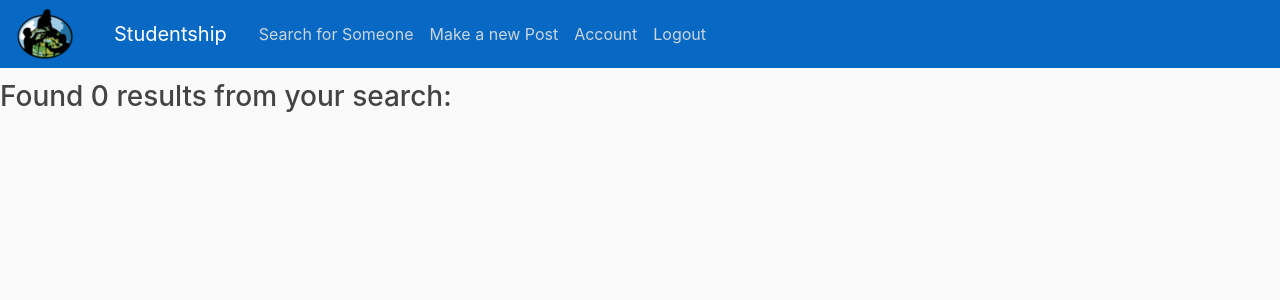
After one commit to karimmango/fullstack, a Flask app: page /search_results/1 in a window 1280 px wide. The commit adds this page. Shown: the top 300 px of the page. Run offline with Flask 2, Linux system fonts and the light colour scheme; the visitor is signed in with stand-in values (Sample User, id 1); data comes from the database, SQL or seed files in the repository; some libraries are stand-ins or nearby versions.

Commit message:
added update/delete feature for posts, added a search function, filtered posts on homepage based on who the user follows(pagination).

```diff
--- a/blog/forms.py
+++ b/blog/forms.py
@@ -61,3 +61,7 @@ class PostForm(FlaskForm):
     title = StringField('Title', validators=[DataRequired()])
     content = TextAreaField('Content', validators=[DataRequired()])
     submit = SubmitField('Post')
+
+class SearchForm(FlaskForm):
+    search = StringField('Search for someone..', validators=[DataRequired()])
+    submit = SubmitField('Search')
--- a/blog/routes.py
+++ b/blog/routes.py
@@ -7,12 +7,16 @@ from blog import app, bcrypt, db
 from blog.helpers import salting
 
 from flask_login import login_user, current_user, logout_user, login_required
-from blog.forms import RegForm, LoginForm, UpdateAccountForm, PostForm
-
-@app.route('/')
-@app.route('/home')
-def index():
-    posts= Post.query.all()
+from blog.forms import RegForm, LoginForm, UpdateAccountForm, PostForm, SearchForm
+POSTS_PER_PAGE=5
+@app.route('/', methods=['GET', 'POST'])
+@app.route('/home', methods=['GET', 'POST'])
+@app.route('/index/<int:page>', methods=['GET', 'POST'])
+def index(page=1):
+    if current_user.is_authenticated != True:
+        return redirect(url_for('login'))
+    #posts= Post.query.all()
+    posts= current_user.followed_posts().paginate(page, POSTS_PER_PAGE, False)
     return render_template('home.html', posts=posts)
 
 @app.route('/signup', methods=['GET', 'POST'])
@@ -88,9 +92,11 @@ def account():
                            profile_pic=profile_pic, form=form)
 
 @app.route('/account/<username>', methods=['GET'])
-def profile(username):
+@app.route('/account/<username>/<int:page>', methods=['GET'])
+def profile(username, page=1):
     user = User.query.filter_by(username=username).first()
-    return render_template('user.html', user=user)
+    posts= Post.query.filter_by(user_id=user.id).paginate(page,3,False)
+    return render_template('user.html', user=user, posts=posts)
 
 @app.route('/post/new', methods=['GET', 'POST'])
 @login_required
@@ -107,6 +113,36 @@ def make_post():
 def post(post_id):
     post= Post.query.get_or_404(post_id)
     return render_template('posts.html', title=post.title, post=post)
+
+@app.route('/post/<int:post_id>/update', methods=['GET', 'POST'])
+def update_post(post_id):
+
+    post= Post.query.get_or_404(post_id)
+    if post.author != current_user:
+        abort(403)
+    form= PostForm()
+    if form.validate_on_submit():
+        post.title = form.title.data
+        post.content = form.content.data
+        db.session.commit()
+        flash('Your post has been updated!', 'success')
+        return redirect(url_for('post', post_id=post.id))
+    elif request.method == 'GET':
+        form.title.data = post.title
+        form.content.data = post.content
+    return render_template('make_post.html', title='Update Post',
+                           form=form, legend='Update Post')
+
+@app.route("/post/<int:post_id>/delete", methods=['GET','POST'])
+@login_required
+def delete_post(post_id):
+    post = Post.query.get_or_404(post_id)
+    if post.author != current_user:
+        abort(403)
+    db.session.delete(post)
+    db.session.commit()
+    flash('Your post has been deleted!', 'success')
+    return redirect(url_for('index'))
 
 @app.route('/follow/<username>')
 @login_required
@@ -145,3 +181,18 @@ def unfollow(username):
     db.session.commit()
     flash('You have stopped following ' + username + '.')
     return redirect(url_for('user', username=username))
+
+
+@app.route('/search', methods=['GET', 'POST'])
+@login_required
+def search():
+    form = SearchForm()
+    if form.validate_on_submit():
+        return redirect((url_for('search_results', query=form.search.data)))
+    return render_template('search.html', form=form)
+
+@app.route('/search_results/<query>')
+@login_required
+def search_results(query):
+  results = User.query.filter_by(username=query).all()
+  return render_template('search_results.html', query=query, results=results)
--- a/blog/static/main.css
+++ b/blog/static/main.css
@@ -9,7 +9,7 @@ body {
   }
 
   .bg-steel {
-    background-color: #3a1b8f;
+    background-color: #0869c4;
   }
 
   .site-header .navbar-nav .nav-link {
--- a/blog/templates/base.html
+++ b/blog/templates/base.html
@@ -19,6 +19,7 @@
 <body>
     <header class="site-header">
       <nav class="navbar navbar-expand-md navbar-dark bg-steel fixed-top">
+        <img src="/static/logo.png" alt="logo" />
         <div class="container">
           <a class="navbar-brand mr-4" href="/">Studentship</a>
           <button class="navbar-toggler" type="button" data-toggle="collapse" data-target="#navbarToggle" aria-controls="navbarToggle" aria-expanded="false" aria-label="Toggle navigation">
@@ -29,9 +30,11 @@
             <!-- Navbar Right Side -->
             <div class="navbar-nav">
               {% if current_user.is_authenticated %}
+                <a class="nav-item nav-link" href="{{ url_for('search') }}">Search for Someone</a>
                 <a class="nav-item nav-link" href="{{ url_for('make_post') }}">Make a new Post</a>
                 <a class="nav-item nav-link" href="{{ url_for('account') }}">Account</a>
                 <a class="nav-item nav-link" href="{{ url_for('logout') }}">Logout</a>
+
               {% else %}
                 <a class="nav-item nav-link" href="{{ url_for('login') }}">Login</a>
                 <a class="nav-item nav-link" href="{{ url_for('signup') }}">Register</a>
--- a/blog/templates/home.html
+++ b/blog/templates/home.html
@@ -4,17 +4,19 @@
 
 
 {% block body %}
-    {% for post in posts %}
+    {% for post in posts.items %}
         <article class="media content-section">
             <img class="rounded-circle article-img" src="{{ url_for('static', filename='profile_pics/' + post.author.profile_pic) }}">
             <div class="media-body">
                 <div class="article-metadata">
                     <a class="mr-2" href="{{url_for('profile', username=post.author.username)}}">{{ post.author.username }}</a>
-                    <small class="text-muted">{{ post.date_posted }}</small>
+                    <small class="text-muted">{{ post.date.strftime('%Y-%m-%d') }}</small>
                 </div>
                     <h2><a class="article-title" href="{{url_for('post', post_id=post.id)}}">{{ post.title }}</a></h2>
                     <p class="article-content">{{ post.content }}</p>
             </div>
         </article>
     {% endfor %}
+    {% if posts.has_prev %}<a class="btn btn-secondary btn-sm mt-1 mb-1" href="{{ url_for('index', page=posts.prev_num) }}">&lt;&lt; Newer posts</a>{% else %}&lt;&lt; Newer posts{% endif %} |
+    {% if posts.has_next %}<a class="btn btn-secondary btn-sm mt-1 mb-1" href="{{ url_for('index', page=posts.next_num) }}">Older posts &gt;&gt;</a>{% else %}Older posts &gt;&gt;{% endif %}
 {% endblock %}
--- a/blog/templates/posts.html
+++ b/blog/templates/posts.html
@@ -12,6 +12,12 @@
       <h2 class="article-title">{{ post.title }}</h2>
       <p class="article-content">{{ post.content }}</p>
     </div>
+    {% if post.author == current_user %}
+    <div>
+      <a class="btn btn-secondary btn-sm mt-1 mb-1" href="{{ url_for('update_post', post_id=post.id) }}">Update</a>
+      <a class="btn btn-secondary btn-sm mt-1 mb-1" href="{{ url_for('delete_post', post_id=post.id) }}">Delete</a>
+    </div>
+  {% endif %}
   </article>
 
 {% endblock %}
--- /dev/null
+++ b/blog/templates/search_results.html
@@ -0,0 +1,18 @@
+{% extends 'base.html' %}
+{% block head %}
+
+<h3>Found {{ results|length }} results from your search:</h3>
+{% endblock %}
+{% block body %}
+
+{% for usr in results %}
+<article class="media content-section">
+    <img class="rounded-circle article-img" src="{{ url_for('static', filename='profile_pics/' + usr.profile_pic) }}">
+    <div class="media-body">
+      <div class="article-metadata">
+        <a class="mr-2" href="{{url_for('profile', username=usr.username)}}">{{ usr.username }}</a>
+      </div>
+    </div>
+</article>
+{% endfor %}
+{% endblock %}
```
Also changed, not shown: blog/templates/search.html (added, +31 -0 lines), blog/templates/user.html (+17 -1 lines), blog/static/logo.png (added), blog/static/profile_pics/31f10a844ad602d0.png (added).
